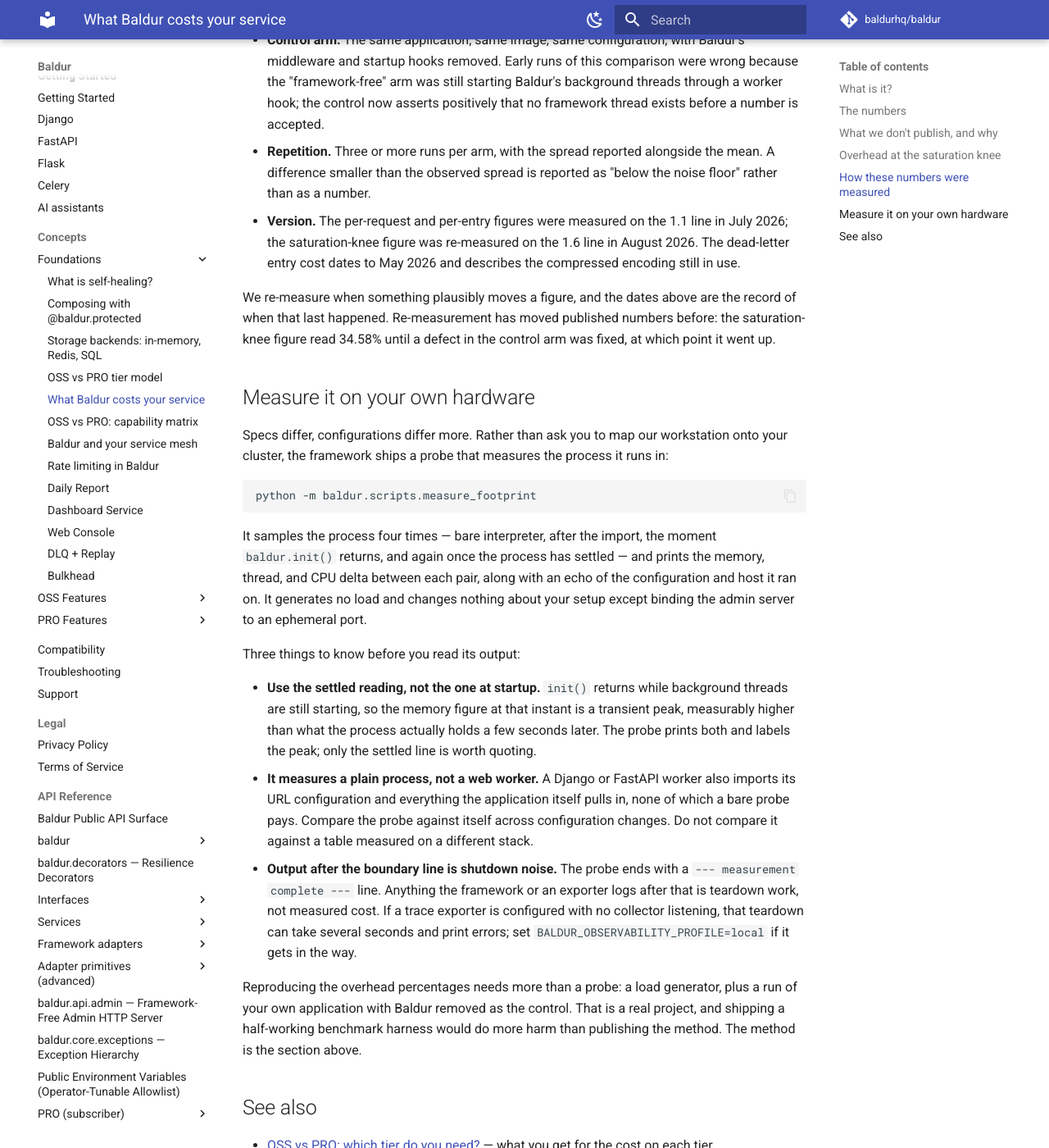
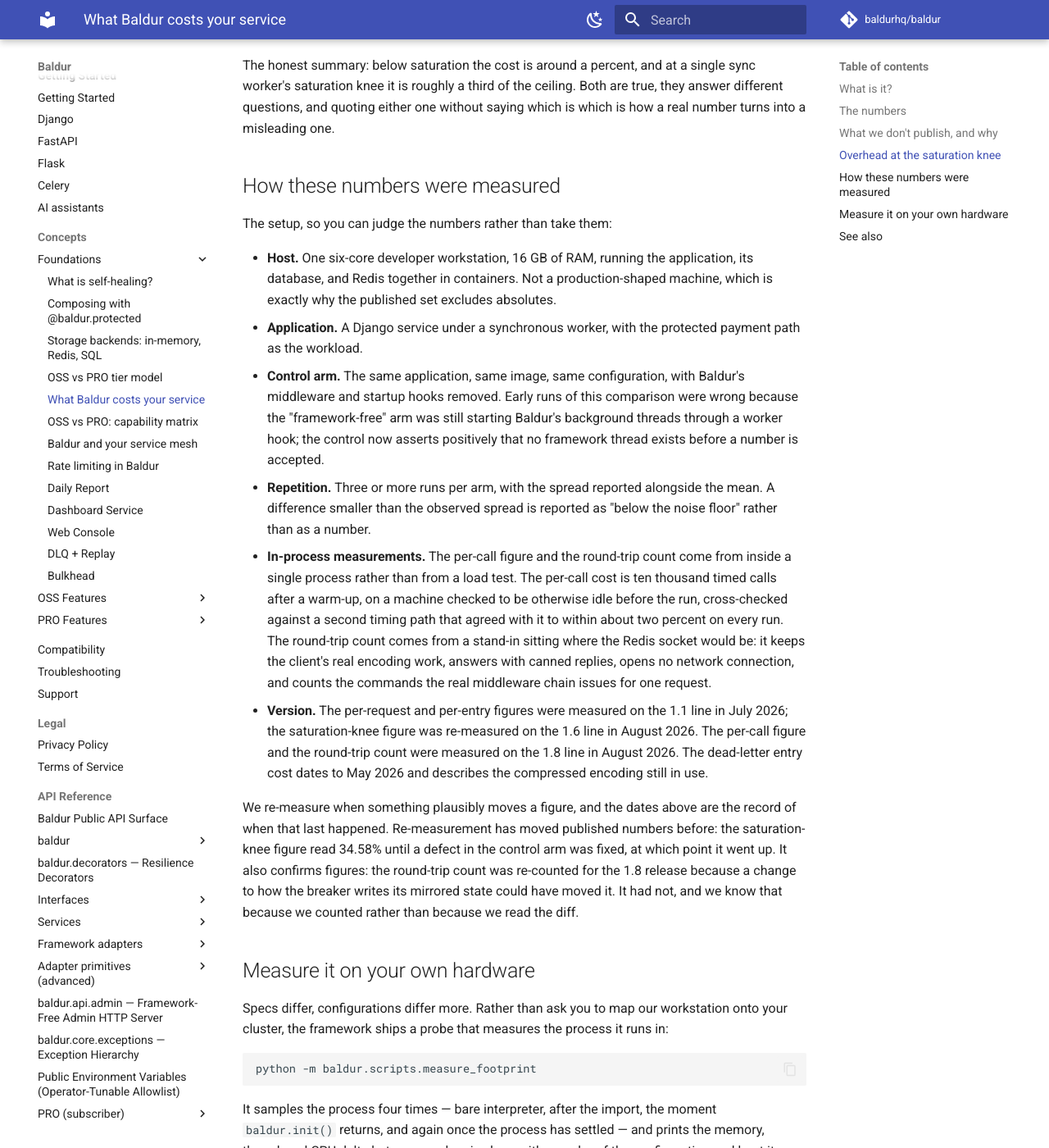
Before and after one commit to baldurhq/baldur, an MkDocs documentation site: the page built from docs/concepts/foundations/resource-budget.md, in a window 1280 px wide and 1400 px high, scrolled down 3020 px. Shown: the whole window at 82% size. Built offline with MkDocs 1.6.1 and Material for MkDocs 9.7.7, drawn with Linux system fonts in a browser that asks for light colours; comment, search, counter and statistics services are not loaded; some of the changed text lies outside the part shown.

Commit message:
docs(resource-budget): publish the per-call cost and the per-request round-trip count
Adds two figures to the cost table and documents how both were taken:

- ~39 us per protected call on the in-memory default, with no network in
  the path. Measured in-process over 10,000 timed calls after a warm-up,
  cross-checked against a second timing path that agreed on every run.
- 9 Redis commands per healthy request through the middleware chain,
  counted at the socket boundary rather than read off the code, so a
  reader computes `9 x their own RTT` instead of copying a figure
  measured on our hardware.

The methodology section records that the round-trip count was re-counted
for the current release rather than assumed unchanged, and that host
idleness was checked before the per-call run rather than asserted after.

Absolutes stay off the page as before: the calls-per-second figure the
per-call measurement also produces is workstation-bound, so it is not
published.

```diff
--- a/docs/concepts/foundations/resource-budget.md
+++ b/docs/concepts/foundations/resource-budget.md
@@ -24,6 +24,7 @@
 
 | Cost | Figure | Measured | What it means |
 |---|---|---|---|
+| Per protected call, in-memory | **~39 µs** | 2026-08-26 | What the decorator itself adds to one call, on the default chain — circuit breaker only, in-memory state, no network anywhere in the path. Measured in-process on the same developer workstation. What transfers is the order of magnitude, tens of microseconds; the exact figure is ours, not yours. Point Baldur at Redis and this stops being the dominant term — see the round trips below. |
 | Per-request overhead, below saturation | **+1.1%** | 2026-07-14 | Server-side throughput cost of the full protected path, measured with headroom left on the host. Above saturation this stops being the right question; see the section on the saturation knee. |
 | Dead-letter entry, stored | **~953 B** | 2026-05-14 | Redis bytes per captured failure, end to end through the real capture path. Compressed, so a very different payload shape moves it; backlog memory tracks `entries x 953 B`, with the per-entry figure itself drifting by up to about 180 B between runs. |
 | Rate-limit tracker, per tracked request | **~124 B** | 2026-07-14 | Redis bytes per request inside the tracker's retention window. Rises slowly with tracker size, so it is measured at production-scale set sizes rather than small ones. |
@@ -50,6 +51,15 @@
 predicts your deployment far better than any number from our host would. A figure measured on an
 in-process store, with no network at all, is faster by more than an order of magnitude and
 describes nothing you would run.
+
+The protected request path has the same shape. A healthy request through the Django middleware
+chain, with the breaker closed and warm, issues **nine Redis commands**: two to check whether the
+breaker is open, four to record the success, and three for the health snapshot the middleware
+refreshes. That count comes from a counter sitting where the socket would be, not from reading
+the code, and it was re-counted on the current release. Nine is a property of the code path
+rather than of our hardware, so `9 x your RTT` is the Redis wait each protected request adds in
+your deployment. On a network-backed setup that wait, not the framework's own Python work, is
+what the saturation-knee section below is about.
 
 If you want an absolute for your own capacity planning, measure it on your own hardware. The
 command at the bottom of this page is a start; a load test against your own service is the rest.
@@ -105,13 +115,24 @@
 - **Repetition.** Three or more runs per arm, with the spread reported alongside the mean. A
   difference smaller than the observed spread is reported as "below the noise floor" rather than
   as a number.
+- **In-process measurements.** The per-call figure and the round-trip count come from inside a
+  single process rather than from a load test. The per-call cost is ten thousand timed calls
+  after a warm-up, on a machine checked to be otherwise idle before the run, cross-checked
+  against a second timing path that agreed with it to within about two percent on every run. The round-trip count
+  comes from a stand-in sitting where the Redis socket would be: it keeps the client's real
+  encoding work, answers with canned replies, opens no network connection, and counts the
+  commands the real middleware chain issues for one request.
 - **Version.** The per-request and per-entry figures were measured on the 1.1 line in July 2026;
-  the saturation-knee figure was re-measured on the 1.6 line in August 2026. The dead-letter
+  the saturation-knee figure was re-measured on the 1.6 line in August 2026. The per-call figure
+  and the round-trip count were measured on the 1.8 line in August 2026. The dead-letter
   entry cost dates to May 2026 and describes the compressed encoding still in use.
 
 We re-measure when something plausibly moves a figure, and the dates above are the record of
 when that last happened. Re-measurement has moved published numbers before: the saturation-knee
-figure read 34.58% until a defect in the control arm was fixed, at which point it went up.
+figure read 34.58% until a defect in the control arm was fixed, at which point it went up. It
+also confirms figures: the round-trip count was re-counted for the 1.8 release because a change
+to how the breaker writes its mirrored state could have moved it. It had not, and we know that
+because we counted rather than because we read the diff.
 
 ## Measure it on your own hardware
 
```
